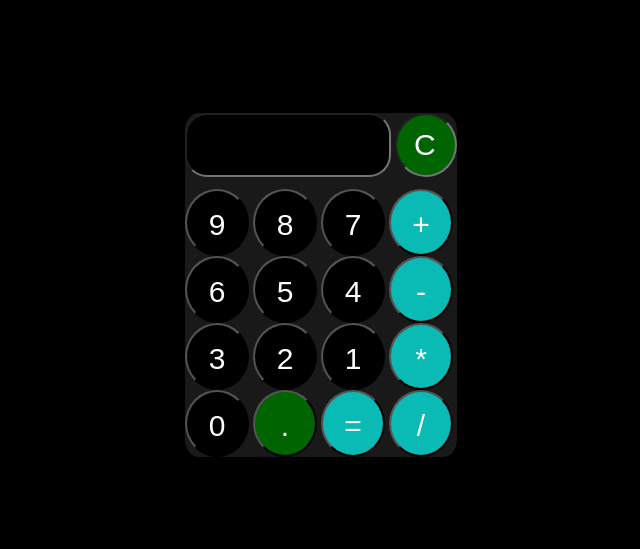
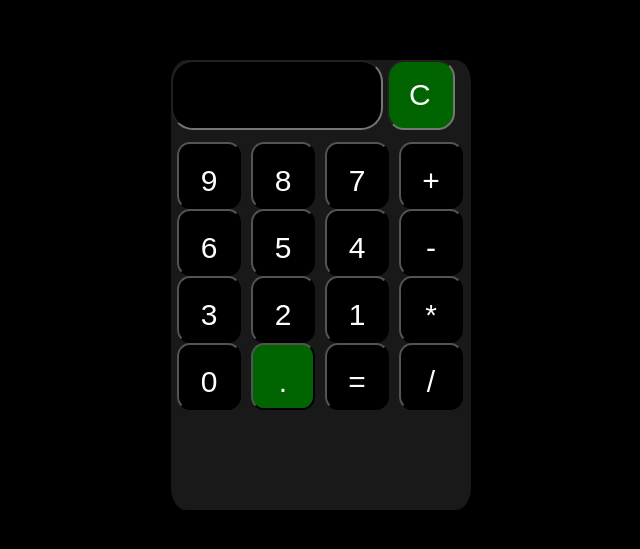
Before and after one commit to Gilpac/Calculadora, a plain HTML site: page index.html in a window 1280 px wide. Shown: the part 123-672 px from the top of the page, without its empty margins (327-967 px from the left). Drawn offline with Linux system fonts and the light colour scheme.

Commit message:
Alterei apenas algumas coisas no css

```diff
--- a/estilo/calculadora.css
+++ b/estilo/calculadora.css
@@ -9,16 +9,19 @@ body{
 
 input{
     color: #fff;
-    padding: 17px;
+    padding: 20px;
     outline: none;
     font-size: 30px;
-    border-radius: 50%;
+    border-radius: 20%;
 }
 
 .main{
     display: inline-block;
     background-color: #191919;
     border-radius: 5%;
+    height: 450px;
+    width: 300px;
+    justify-content: center;
 }
 
 .num-cor{
@@ -26,7 +29,7 @@ input{
     width: 64px;
     height: 67px;
     cursor: pointer;
-
+    margin-left: 6px;
 
 }
 
@@ -53,7 +56,7 @@ input{
 .text-cor{
     width: 24px;
     height: 26px;
-    border-radius: 50%;
+    border-radius: 25%;
     letter-spacing: 5px;
     text-align: center;
     margin-bottom: 12px;
--- a/index.html
+++ b/index.html
@@ -10,28 +10,28 @@
 <body>
     <div class="main">
         <form action="" name="calculadoraa">
-            <input type="text" class="texto-cor" name="text1">
+            <input type="text" class="texto-cor" name="text1" >
             <input type="text" class="text-cor" name="text2" value="C" onclick="location.reload()" ><br>
 
             <input type="button" class="num-cor" name="btn9" value="9" onclick="displaynum(btn9.value)">
             <input type="button" class="num-cor" name="btn8" value="8" onclick="displaynum(btn8.value)">
             <input type="button" class="num-cor" name="btn7" value="7" onclick="displaynum(btn7.value)">
-            <input type="button" class="num-cor laranja" name="addbtn" value="+" onclick="displaynum(addbtn.value)"><br>
+            <input type="button" class="num-cor" name="addbtn" value="+" onclick="displaynum(addbtn.value)"><br>
 
             <input type="button" class="num-cor" name="btn6" value="6" onclick="displaynum(btn6.value)">
             <input type="button" class="num-cor" name="btn5" value="5" onclick="displaynum(btn5.value)">
             <input type="button" class="num-cor" name="btn4" value="4" onclick="displaynum(btn4.value)">
-            <input type="button" class="num-cor laranja" name="subbtn" value="-" onclick="displaynum(subbtn.value)"><br>
+            <input type="button" class="num-cor" name="subbtn" value="-" onclick="displaynum(subbtn.value)"><br>
 
             <input type="button" class="num-cor" name="btn3" value="3" onclick="displaynum(btn3.value)">
             <input type="button" class="num-cor" name="btn2" value="2" onclick="displaynum(btn2.value)">
             <input type="button" class="num-cor" name="btn1" value="1" onclick="displaynum(btn1.value)">
-            <input type="button" class="num-cor laranja" name="mbtn" value="*" onclick="displaynum(mbtn.value)"><br>
+            <input type="button" class="num-cor" name="mbtn" value="*" onclick="displaynum(mbtn.value)"><br>
 
             <input type="button" class="num-cor" name="btn0" value="0" onclick="displaynum(btn0.value)">
             <input type="button" class="num-cor ponto" name="btnponto" value="." onclick="displaynum(btnponto.value)">
-            <input type="button" class="num-cor laranja" name="igualbtn" value="=" onclick="text1.value=eval(text1.value)">
-            <input type="button" class="num-cor laranja" name="divbtn" value="/" onclick="displaynum(divbtn.value)"><br>
+            <input type="button" class="num-cor " name="igualbtn" value="=" onclick="text1.value=eval(text1.value)">
+            <input type="button" class="num-cor" name="divbtn" value="/" onclick="displaynum(divbtn.value)"><br>
         </form>
 
     </div>
```
